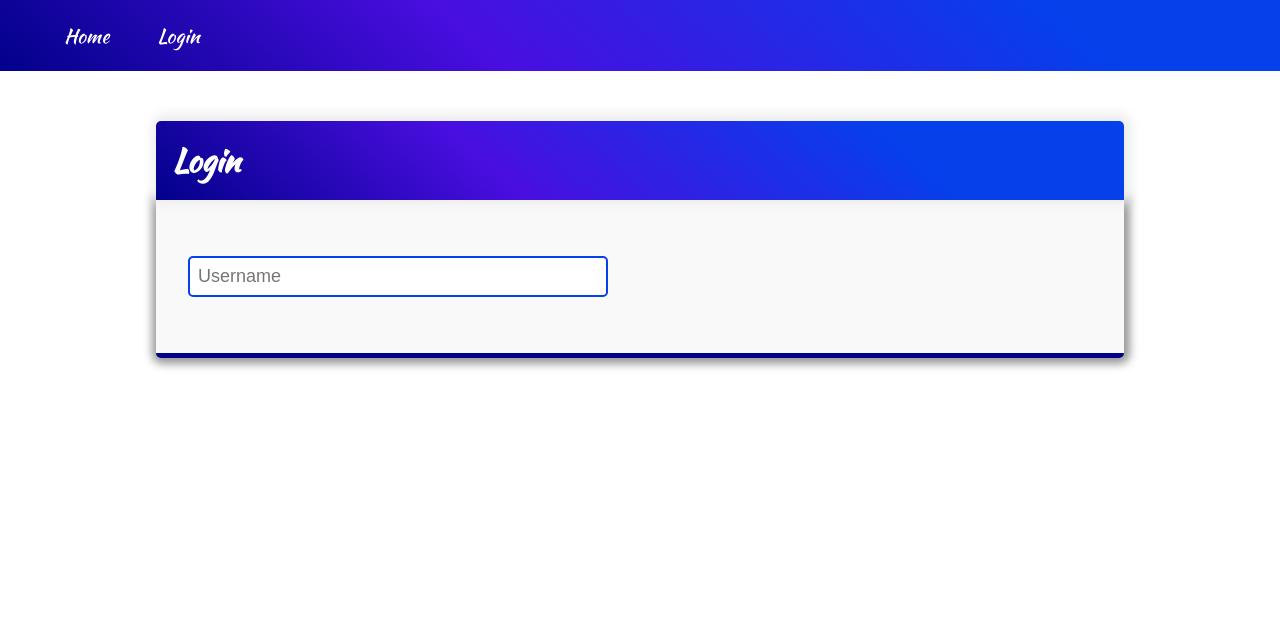
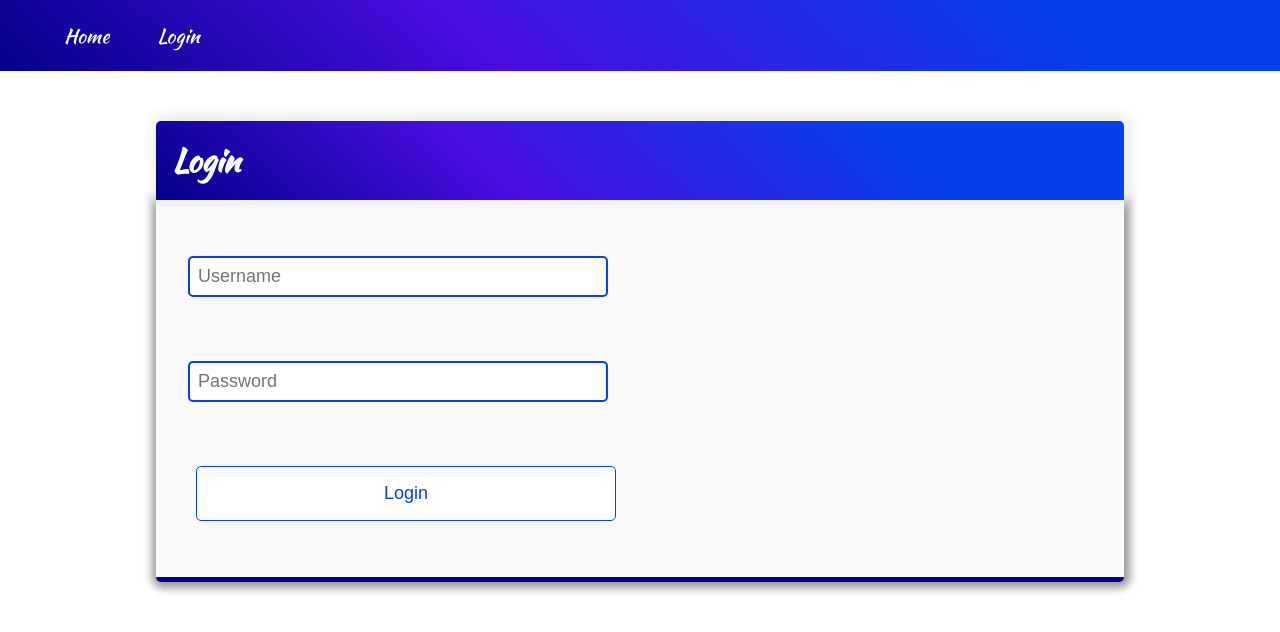
Before and after one commit to mhdrezaei/react-login-page, a React (Create React App) app: page /login in a window 1280 px wide. Shown: the top 632 px of the page. Built offline with nearby package versions, Linux system fonts and the light colour scheme.

Commit message:
createButton component and add effect

```diff
--- /dev/null
+++ b/src/components/common/Button.js
@@ -0,0 +1,76 @@
+import React from "react";
+import styled from "styled-components";
+const ButtonDiv = styled.div`
+  margin: 1rem 0;
+  padding: 1rem;
+
+  & button {
+    position: relative;
+    width: 420px;
+    font-size: 18px;
+    padding: 1rem 2rem;
+    border: 1px solid #0540eb;
+    border-radius: 5px;
+    background-color: #fff;
+    color: #0540eb;
+    cursor: pointer;
+    overflow: hidden;
+    z-index: 5;
+    transition: all 0.5s;
+
+    :hover {
+      color: #fff;
+    }
+
+    :before {
+      content: "";
+      position: absolute;
+      top: 0;
+      left: 0;
+      width: 100%;
+      height: 0%;
+      border-radius: 0 0 50% 50%;
+      background-color: #0540eb;
+      z-index: -1;
+      transition: all 0.5s;
+    }
+
+    :hover::before {
+      height: 190%;
+    }
+    :focus,
+    :active {
+      animation: vibration 0.3s linear 1;
+    }
+  }
+
+  @keyframes vibration {
+    0% {
+      transform: rotate(-3deg);
+    }
+    20% {
+      transform: rotate(3deg);
+    }
+    40% {
+      transform: rotate(-3deg);
+    }
+    60% {
+      transform: rotate(3deg);
+    }
+    80% {
+      transform: rotate(-3deg);
+    }
+    100% {
+      transform: rotate(0);
+    }
+  }
+`;
+function Button({ type, label }) {
+  return (
+    <ButtonDiv>
+      <button type={type}>{label}</button>
+    </ButtonDiv>
+  );
+}
+
+export default Button;
--- a/src/components/pages/Login.js
+++ b/src/components/pages/Login.js
@@ -1,3 +1,4 @@
+import Button from "components/common/Button";
 import Input from "components/common/Input";
 import PageLayout from "components/common/PageLayout";
 import React from "react";
@@ -57,12 +58,9 @@ function Login() {
       <Heading>Login</Heading>
       <Content>
         <form>
-          <Input
-            type="text"
-            name="username"
-            placeholder="Username"
-            data-text="Username"
-          />
+          <Input type="text" name="username" placeholder="Username" />
+          <Input type="password" name="password" placeholder="Password" />
+          <Button type="submit" label="Login" />
         </form>
       </Content>
     </PageLayout>
```
